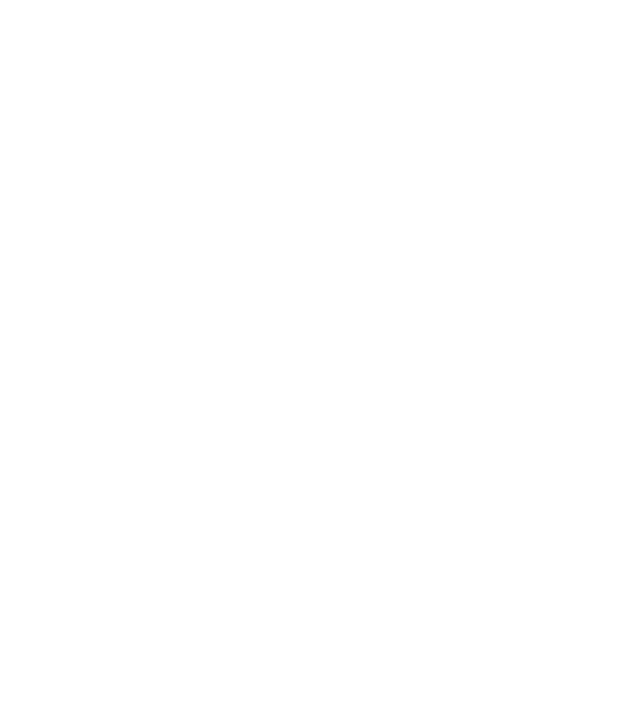
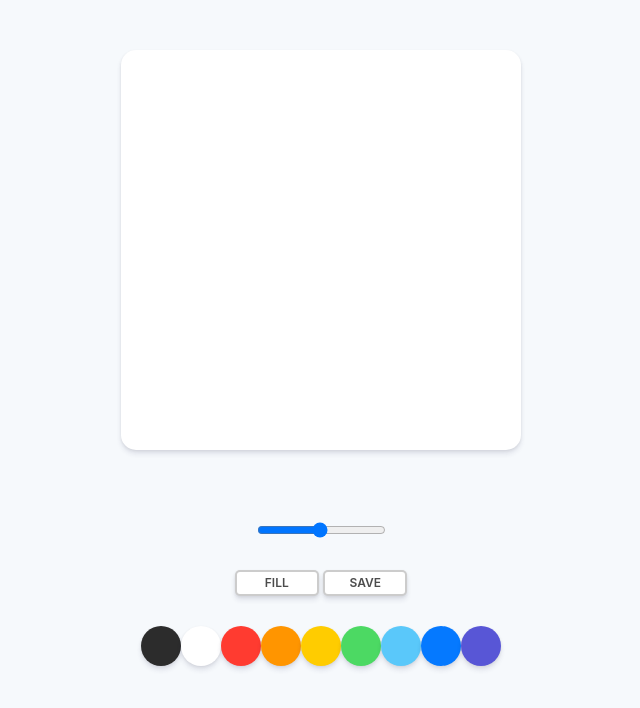
Before and after one commit to aledmana/wcj-paintjs, a plain HTML site: page index.html in a window 1280 px wide. Shown: the whole page, without its empty margins (319-959 px from the left). Drawn offline with Linux system fonts and the light colour scheme.

Commit message:
#1 setup + styles

```diff
--- a/index.html
+++ b/index.html
@@ -8,6 +8,34 @@
     <title>PaintJS</title>
   </head>
   <body>
+    <canvas id="jsCanvas" class="canvas"></canvas>
+    <div class="controls">
+      <div class="controls__range">
+        <input
+          type="range"
+          id="jsRange"
+          min="0.1"
+          max="5.0"
+          value="2.5"
+          step="0.1"
+        />
+      </div>
+      <div class="controls__btns">
+        <button id="jsMode">Fill</button>
+        <button id="jsSave">Save</button>
+      </div>
+      <div id="jsColors" class="controls__colors">
+        <div class="controls__color" style="background-color: #2c2c2c;"></div>
+        <div class="controls__color" style="background-color: white;"></div>
+        <div class="controls__color" style="background-color: #ff3b30;"></div>
+        <div class="controls__color" style="background-color: #ff9500;"></div>
+        <div class="controls__color" style="background-color: #ffcc00;"></div>
+        <div class="controls__color" style="background-color: #4cd963;"></div>
+        <div class="controls__color" style="background-color: #5ac8fa;"></div>
+        <div class="controls__color" style="background-color: #0579ff;"></div>
+        <div class="controls__color" style="background-color: #5856d6;"></div>
+      </div>
+    </div>
     <script src="./app.js"></script>
   </body>
 </html>
--- /dev/null
+++ b/reset.css
@@ -0,0 +1,129 @@
+/* http://meyerweb.com/eric/tools/css/reset/
+   v2.0 | 20110126
+   License: none (public domain)
+*/
+
+html,
+body,
+div,
+span,
+applet,
+object,
+iframe,
+h1,
+h2,
+h3,
+h4,
+h5,
+h6,
+p,
+blockquote,
+pre,
+a,
+abbr,
+acronym,
+address,
+big,
+cite,
+code,
+del,
+dfn,
+em,
+img,
+ins,
+kbd,
+q,
+s,
+samp,
+small,
+strike,
+strong,
+sub,
+sup,
+tt,
+var,
+b,
+u,
+i,
+center,
+dl,
+dt,
+dd,
+ol,
+ul,
+li,
+fieldset,
+form,
+label,
+legend,
+table,
+caption,
+tbody,
+tfoot,
+thead,
+tr,
+th,
+td,
+article,
+aside,
+canvas,
+details,
+embed,
+figure,
+figcaption,
+footer,
+header,
+hgroup,
+menu,
+nav,
+output,
+ruby,
+section,
+summary,
+time,
+mark,
+audio,
+video {
+  margin: 0;
+  padding: 0;
+  border: 0;
+  font-size: 100%;
+  font: inherit;
+  vertical-align: baseline;
+}
+/* HTML5 display-role reset for older browsers */
+article,
+aside,
+details,
+figcaption,
+figure,
+footer,
+header,
+hgroup,
+menu,
+nav,
+section {
+  display: block;
+}
+body {
+  line-height: 1;
+}
+ol,
+ul {
+  list-style: none;
+}
+blockquote,
+q {
+  quotes: none;
+}
+blockquote:before,
+blockquote:after,
+q:before,
+q:after {
+  content: "";
+  content: none;
+}
+table {
+  border-collapse: collapse;
+  border-spacing: 0;
+}
--- a/styles.css
+++ b/styles.css
@@ -0,0 +1,66 @@
+@import "reset.css";
+
+body {
+  background-color: #f6f9fc;
+  font-family: -apple-system, BlinkMacSystemFont, "Segoe UI", Roboto, Oxygen,
+    Ubuntu, Cantarell, "Open Sans", "Helvetica Neue", sans-serif;
+  display: flex;
+  flex-direction: column;
+  align-items: center;
+  padding: 50px 0px;
+}
+
+.canvas {
+  width: 400px;
+  height: 400px;
+  background-color: white;
+  border-radius: 15px;
+  box-shadow: 0 4px 5px rgba(50, 50, 93, 0.11), 0 1px 3px rgba(0, 0, 0, 0.08);
+}
+
+.controls {
+  margin-top: 70px;
+  display: flex;
+  flex-direction: column;
+  align-items: center;
+}
+
+.controls .controls__range {
+  margin-bottom: 30px;
+}
+
+.controls .controls__btns {
+  margin-bottom: 30px;
+}
+
+.controls__btns button {
+  all: unset;
+  cursor: pointer;
+  background-color: white;
+  padding: 5px 0px;
+  width: 80px;
+  text-align: center;
+  border-radius: 5px;
+  box-shadow: 0 4px 5px rgba(50, 50, 93, 0.11), 0 1px 3px rgba(0, 0, 0, 0.08);
+  border: 2px solid rgba(0, 0, 0, 0.2);
+  color: rgba(0, 0, 0, 0.7);
+  text-transform: uppercase;
+  font-weight: 600;
+  font-size: 12px;
+}
+
+.controls__btns button:active {
+  transform: scale(0.98);
+}
+
+.controls .controls__colors {
+  display: flex;
+}
+
+.controls__colors .controls__color {
+  width: 40px;
+  height: 40px;
+  border-radius: 20px;
+  cursor: pointer;
+  box-shadow: 0 4px 5px rgba(50, 50, 93, 0.11), 0 1px 3px rgba(0, 0, 0, 0.08);
+}
```
